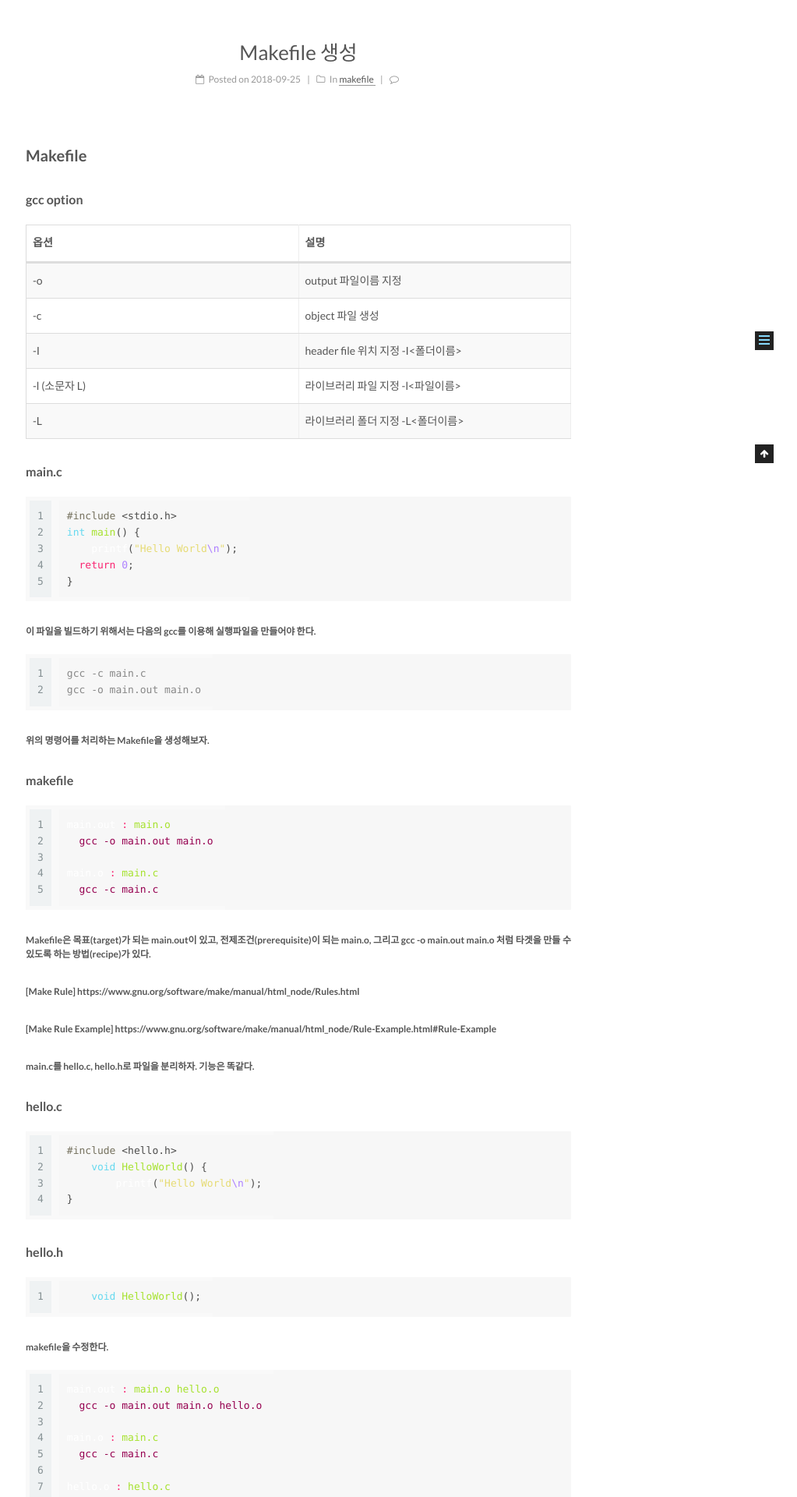
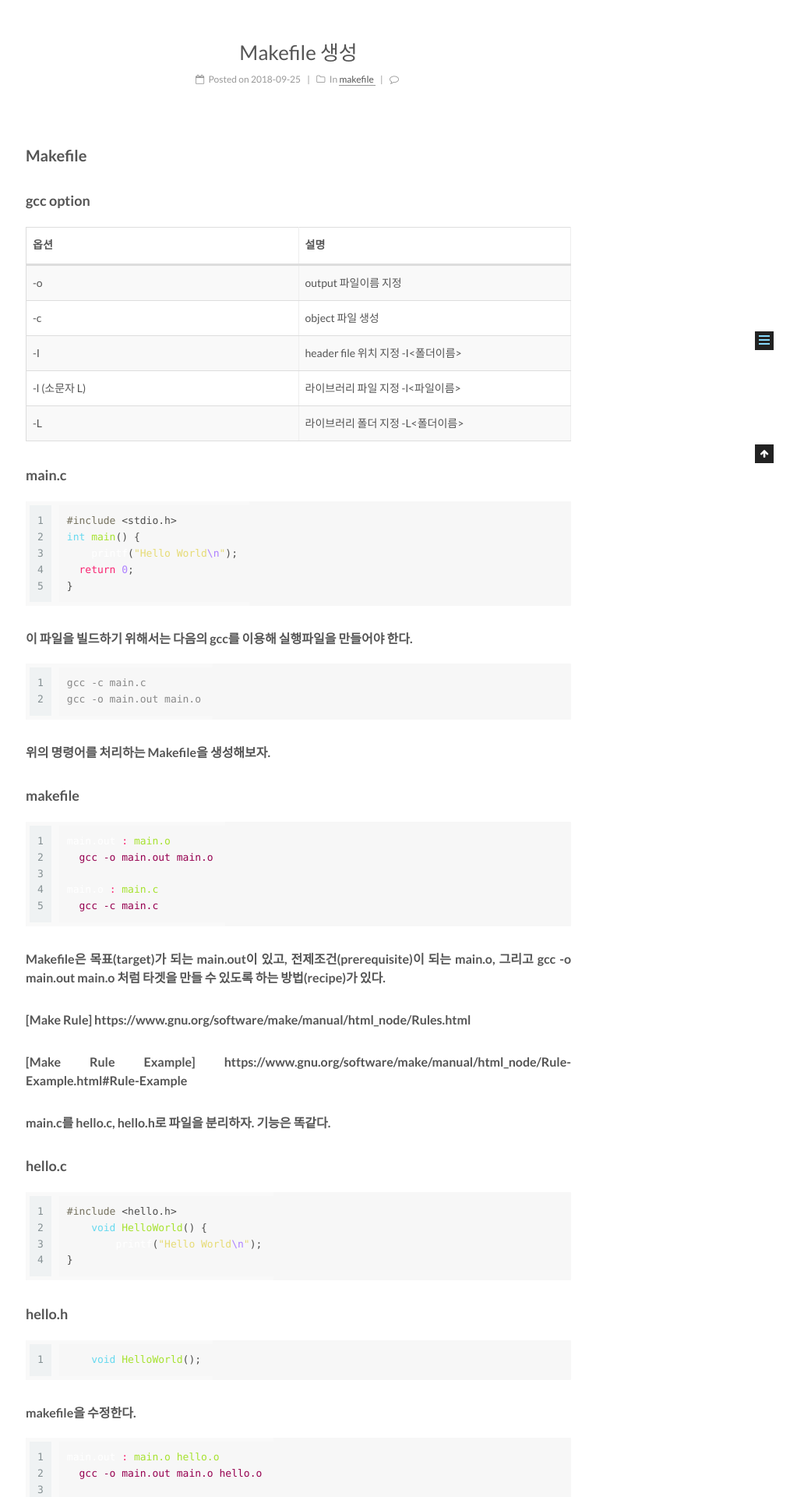
Before and after one commit to jihoonLee/jihoonlee.github.io, a Jekyll site: the page built from _posts/2018-09-25-makefile.md, in a window 1280 px wide. Shown: the part 406-2326 px from the top of the page at 78% size, without its empty margins (257-1280 px from the left). Built offline with Jekyll 4.4.1, drawn with Linux system fonts in a browser that asks for light colours; comment, search, counter and statistics services are not loaded.

```diff
--- a/_posts/2018-09-25-makefile.md
+++ b/_posts/2018-09-25-makefile.md
@@ -13,7 +13,7 @@ published: true
 Makefile
 -----------
 
-#### gcc option
+### gcc option
 
 | 옵션          | 설명                               |
 | ------------- | ---------------------------------- |
@@ -23,7 +23,7 @@ Makefile
 | -l (소문자 L) | 라이브러리 파일 지정  -l<파일이름> |
 | -L            | 라이브러리 폴더 지정 -L<폴더이름>  |
 
-#### main.c
+### main.c
 ~~~c
 #include <stdio.h>
 int main() {
@@ -32,14 +32,14 @@ int main() {
 }
 ~~~
 
-###### 이 파일을 빌드하기 위해서는 다음의 gcc를 이용해 실행파일을 만들어야 한다.
+#### 이 파일을 빌드하기 위해서는 다음의 gcc를 이용해 실행파일을 만들어야 한다.
 ~~~terminal
 gcc -c main.c
 gcc -o main.out main.o
 ~~~
 
-###### 위의 명령어를 처리하는 Makefile을 생성해보자.
-#### makefile
+#### 위의 명령어를 처리하는 Makefile을 생성해보자.
+### makefile
 ~~~makefile
 main.out : main.o
   gcc -o main.out main.o
@@ -48,13 +48,13 @@ main.o : main.c
   gcc -c main.c
 ~~~
 
-###### Makefile은 목표(target)가 되는 main.out이 있고, 전제조건(prerequisite)이 되는 main.o, 그리고 gcc -o main.out main.o 처럼 타겟을 만들 수 있도록 하는 방법(recipe)가 있다.
+#### Makefile은 목표(target)가 되는 main.out이 있고, 전제조건(prerequisite)이 되는 main.o, 그리고 gcc -o main.out main.o 처럼 타겟을 만들 수 있도록 하는 방법(recipe)가 있다.
 
-###### [Make Rule] https://www.gnu.org/software/make/manual/html_node/Rules.html
-###### [Make Rule Example] https://www.gnu.org/software/make/manual/html_node/Rule-Example.html#Rule-Example
+#### [Make Rule] https://www.gnu.org/software/make/manual/html_node/Rules.html
+#### [Make Rule Example] https://www.gnu.org/software/make/manual/html_node/Rule-Example.html#Rule-Example
 
-###### main.c를 hello.c, hello.h로 파일을 분리하자. 기능은 똑같다.
-####  hello.c
+#### main.c를 hello.c, hello.h로 파일을 분리하자. 기능은 똑같다.
+###  hello.c
 ~~~c
 #include <hello.h>
     void HelloWorld() {
@@ -62,12 +62,12 @@ main.o : main.c
 }
 ~~~
 
-####  hello.h
+###  hello.h
 ~~~c
     void HelloWorld();
 ~~~
 
-###### makefile을 수정한다.
+#### makefile을 수정한다.
 ~~~makefile
 main.out : main.o hello.o
   gcc -o main.out main.o hello.o
@@ -79,9 +79,9 @@ hello.o : hello.c
   gcc -c hello.c
 ~~~
 
-###### 셀에서 ls를 실행하면 폴더가 복잡해진 것을 볼 수 있다. 복잡해진 폴더를  깔끔하게 정리해보자.
-###### hello폴더를 생성하고 hello.c, hello.h를 이동시킨다.
-###### 그리고 object 파일들을 생성할 hello폴더와 라이브러리를 가지고 있는 lib폴더를 생성한다.
+#### 셀에서 ls를 실행하면 폴더가 복잡해진 것을 볼 수 있다. 복잡해진 폴더를  깔끔하게 정리해보자.
+#### hello폴더를 생성하고 hello.c, hello.h를 이동시킨다.
+#### 그리고 object 파일들을 생성할 hello폴더와 라이브러리를 가지고 있는 lib폴더를 생성한다.
 ~~~makefile
 ROOT_DIR:=$(PWD)
 HELLO_DIR=$(ROOT_DIR)/hello
```
